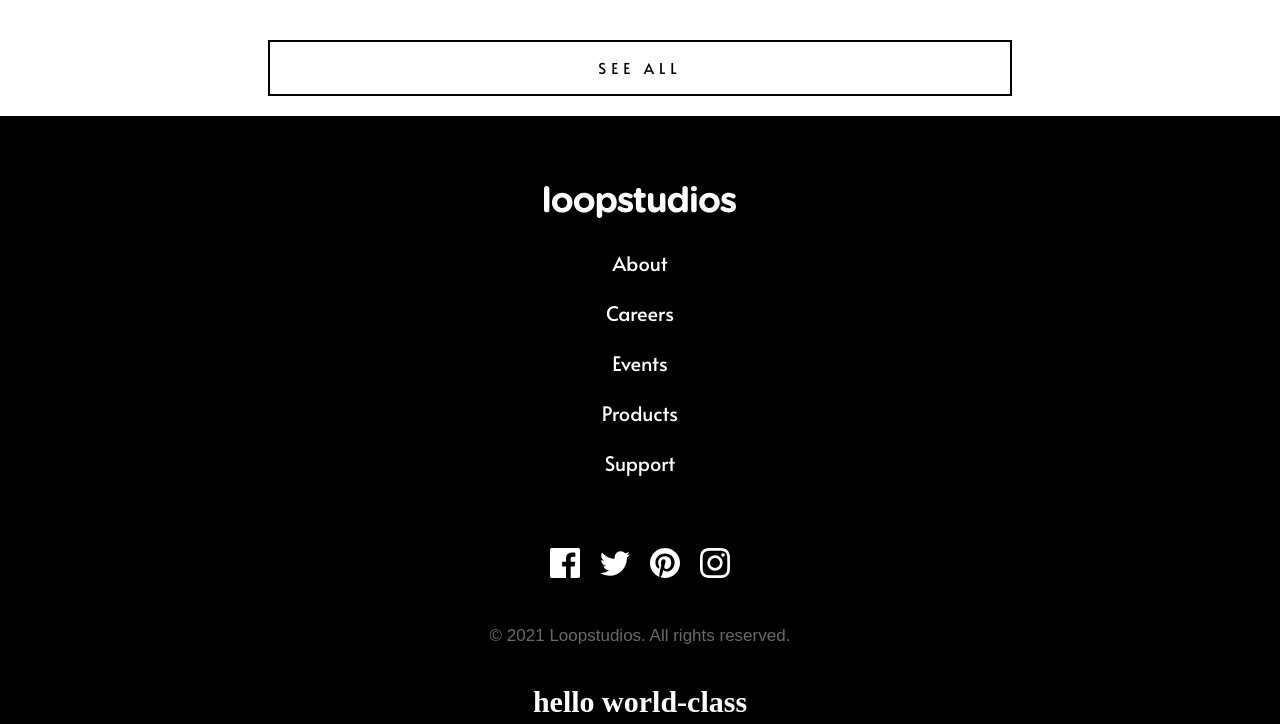
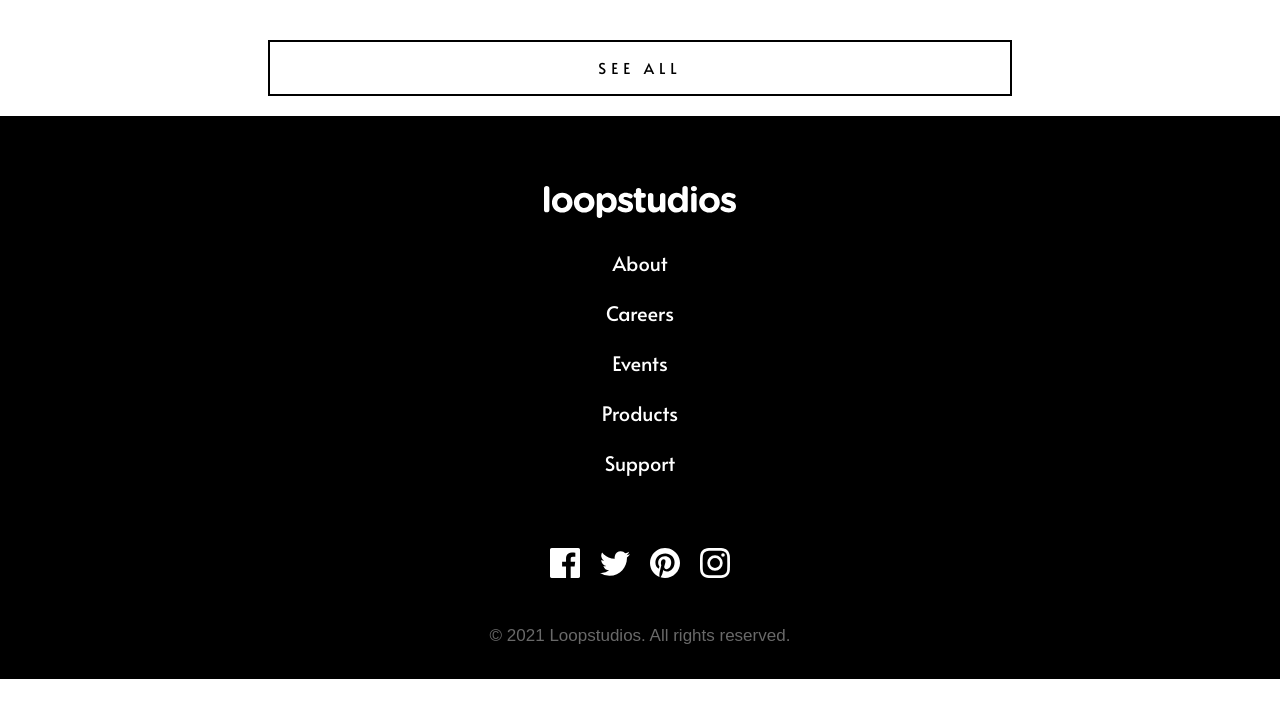
Before and after one commit to stefanovidmar2005/loopstudios-landing-page-, a plain HTML site: page index.html in a window 1280 px wide. Shown: the part 3510-4234 px from the top of the page. After the commit the page ends 4189 px from the top, so only its background shows below. Drawn offline with Linux system fonts and the light colour scheme.

Commit message:
modified:   index.html

```diff
--- a/index.html
+++ b/index.html
@@ -112,7 +112,6 @@
       <p class="footer__copyright-description">
         © 2021 Loopstudios. All rights reserved.
       </p>
-      <h1 style="color: white; text-align: center">hello world-class</h1>
     </footer>
   </body>
 </html>
```
